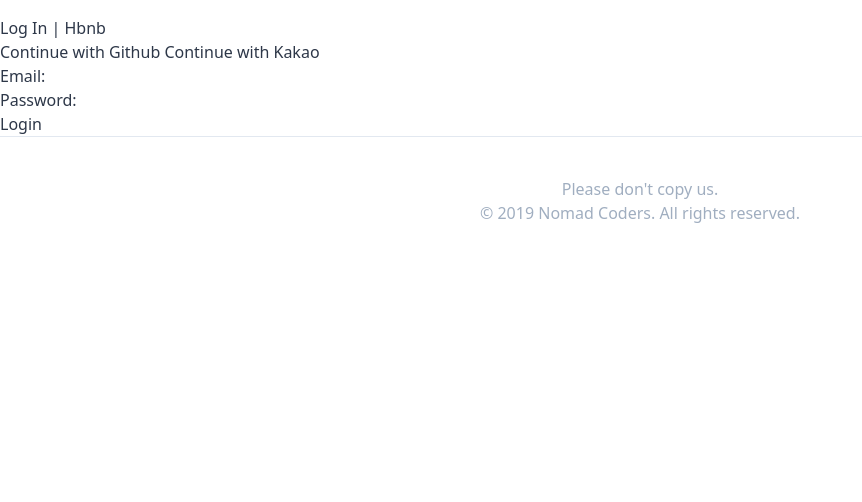
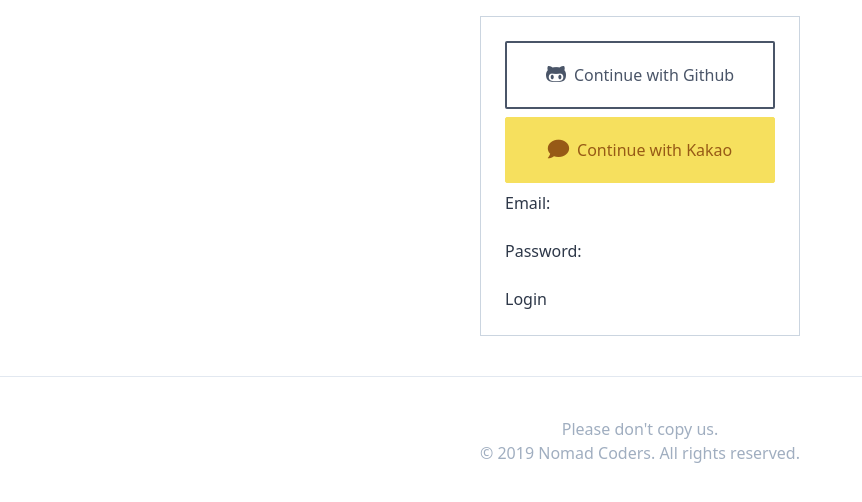
Before and after one commit to sih99/airbnb-clone, a Django app: page /users/login in a window 1280 px wide. Shown: the part 80-582 px from the top of the page, without its empty margins (0-862 px from the left). Run offline with Django 3.2, Linux system fonts and the light colour scheme; style sheets or scripts are compiled from the project's sources; some libraries are stand-ins or nearby versions.

Commit message:
#20.8 Footer, Social Login

```diff
--- a/templates/base.html
+++ b/templates/base.html
@@ -1,12 +1,12 @@
 {% load static %}
 <!DOCTYPE html>
 <html lang="en">
-
     <head>
         <meta charset="UTF-8">
         <meta name="viewport" content="width=device-width, initial-scale=1.0">
+        <meta http-equiv="X-UA-Compatible" content="ie=edge" />
         <link rel="stylesheet" href="https://use.fontawesome.com/releases/v5.11.2/css/all.css">
-    <link rel="stylesheet" href="{% static "css/styles.css" %}"
+        <link rel="stylesheet" href="{% static "css/styles.css" %}">
         <title>{% block page_title %}{% endblock page_title %}| Hbnb</title>
     </head>
 
--- a/templates/partials/room_card.html
+++ b/templates/partials/room_card.html
@@ -1,4 +1,4 @@
-<div class="w-1/4 mb-10 px-2">
+<div class="w-1/4 mb-10 px-2 overflow-hidden">
     <a href = "{% url 'rooms:detail' room.pk %}">
         <div class="w-full h-64 bg-cover bg-center rounded-lg mb-2" style="background-image: url({{room.first_photo}})"></div>
         <div class="flex justify-between mb-2 truncate">
--- a/templates/partials/social_login.html
+++ b/templates/partials/social_login.html
@@ -1,9 +1,9 @@
-<div>
-    <a href="{% url "users:github-login" %}">
-        Continue with Github
+<div class="flex flex-col w-full">
+    <a href="{% url "users:github-login" %}" class="w-full border-2 font-medium text-gray-700 mb-2 border-gray-700 text-center rounded-sm py-5">
+        <i class="fab fa-github-alt mr-2 fa-lg"></i>Continue with Github
     </a>
-    <a href="{% url "users:kakao-login" %}">
-        Continue with Kakao
+    <a href="{% url "users:kakao-login" %}" class="w-full border font-medium text-yellow-800 mb-2 border-yellow-400 text-center rounded-sm py-5 bg-yellow-400">
+        <i class="fas fa-comment mr-2 fa-lg"></i>Continue with Kakao
     </a>
 
 </div>
--- a/templates/users/login.html
+++ b/templates/users/login.html
@@ -8,7 +8,7 @@
 {% endblock search-bar %}
 
 {% block content%}
-
+    <div class="container lg:w-5/12 md:w-1/2 xl:w-1/4 mx-auto my-10 flex flex-col items-center border p-6 border-gray-400">
         {% include "partials/social_login.html" %}
 
         <form method="POST" action="{% url "users:login" %}">
@@ -16,5 +16,6 @@
             {{form.as_p}}
             <button>Login</button>
         </form>
+    </div>
 
 {% endblock content%}
```
Lines whose indentation alone changed are shown as unchanged.
